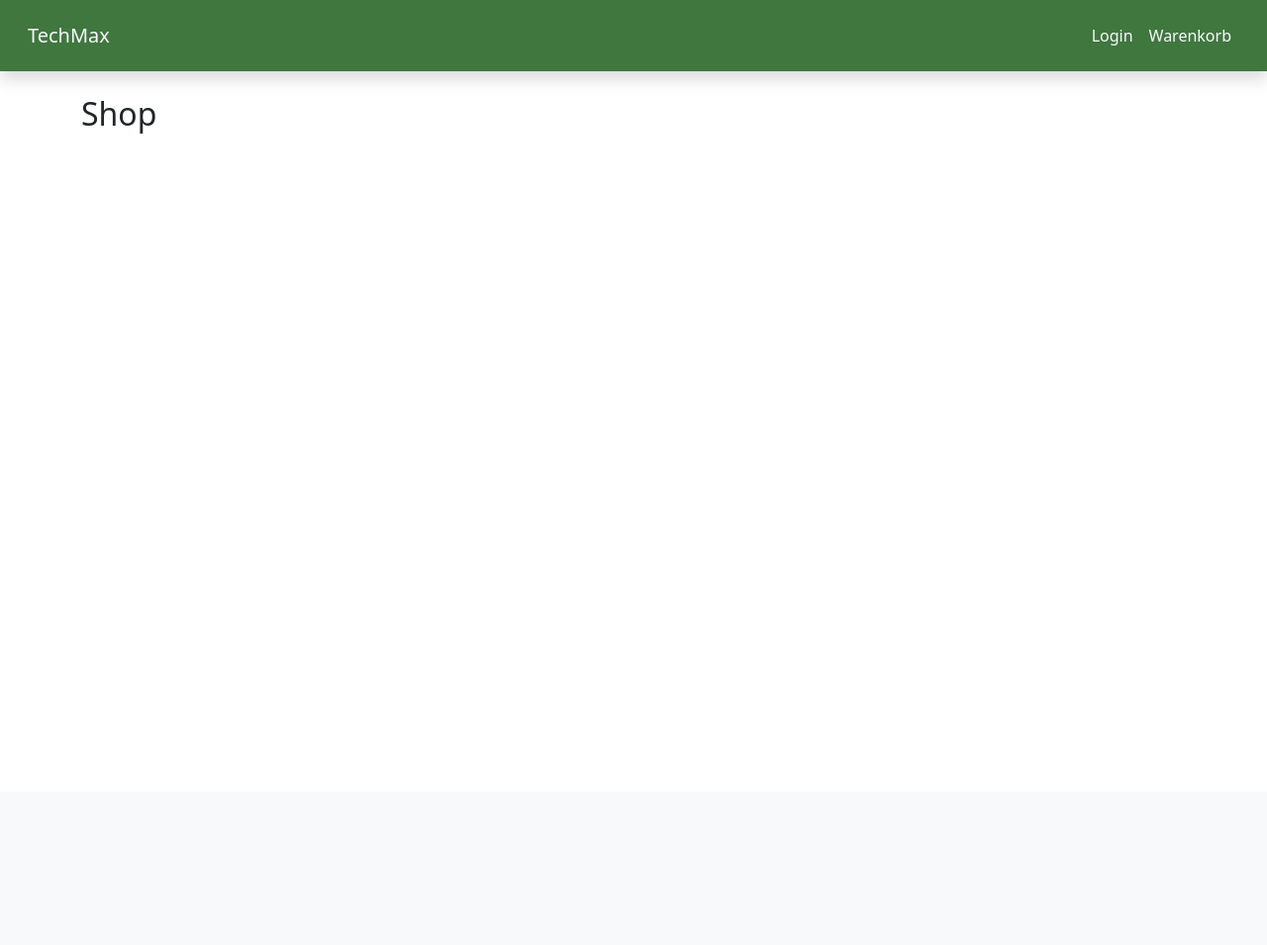
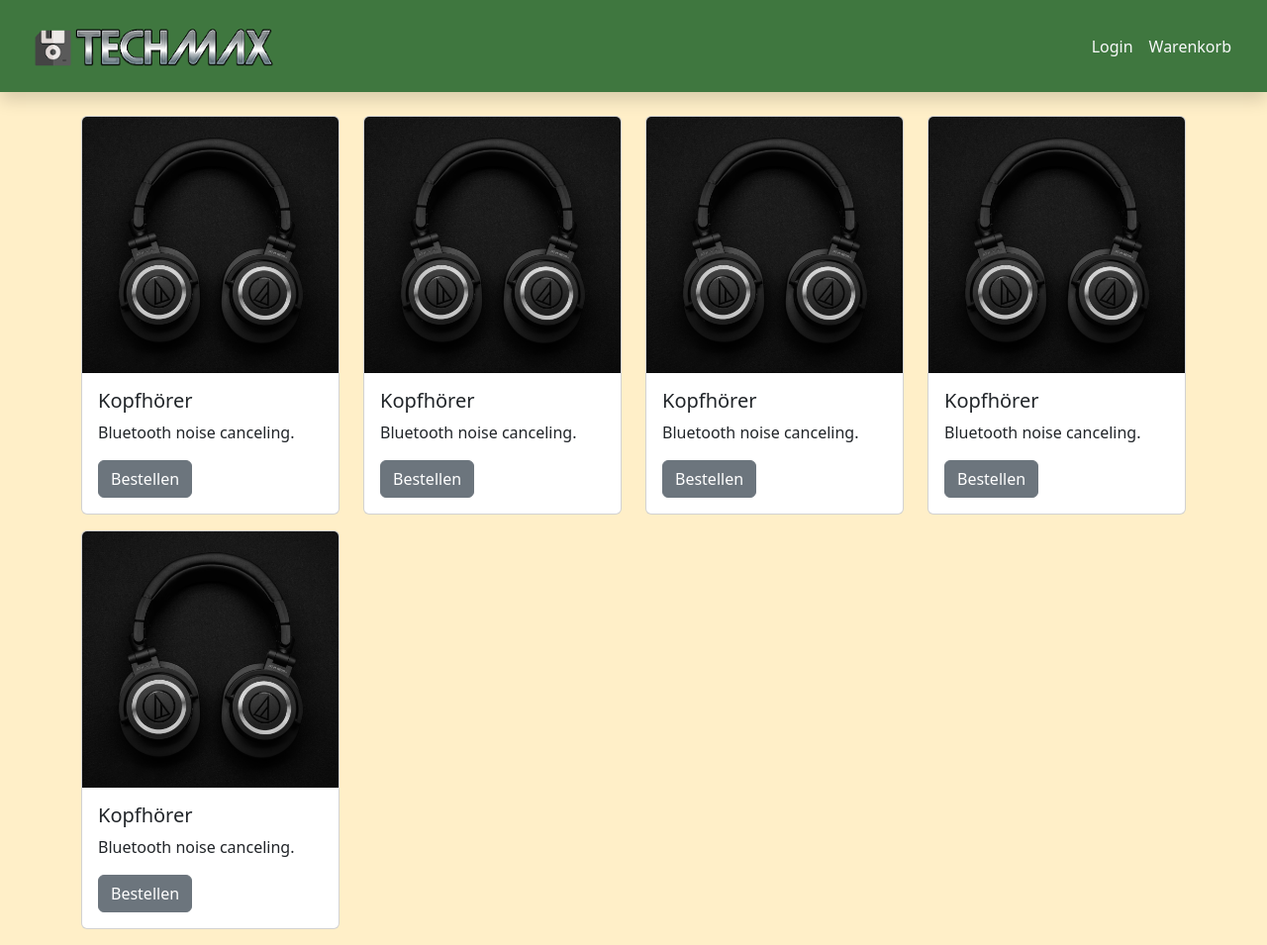
Before and after one commit to Michelle-bit-web/techmax, a Django app: page / in a window 1280 px wide. Shown: the whole page at 99% size. Before the commit the page ends 135 px from the top, so only its background shows below. Run offline with Django 5.2, Linux system fonts and the light colour scheme.

Commit message:
product cards for shop build

```diff
--- a/shop/templates/shop/index.html
+++ b/shop/templates/shop/index.html
@@ -1,9 +1,11 @@
 <!DOCTYPE html>
 <html lang="en">
 <head>
+    {% load static %}
     <meta charset="UTF-8">
     <meta name="viewport" content="width=device-width, initial-scale=1.0">
     <link href="https://cdn.jsdelivr.net/npm/bootstrap@5.3.7/dist/css/bootstrap.min.css" rel="stylesheet" integrity="sha384-LN+7fdVzj6u52u30Kp6M/trliBMCMKTyK833zpbD+pXdCLuTusPj697FH4R/5mcr" crossorigin="anonymous">
+    <link rel="stylesheet" href="{% static 'css/index.css' %}">
     <title>TechMax</title>
 </head>
 <body>
--- a/shop/templates/shop/menu.html
+++ b/shop/templates/shop/menu.html
@@ -1,6 +1,7 @@
+{% load static %}
 <nav class="navbar shadow p-3 mb-4" style="background-color: rgb(63, 119, 63);">
   <div class="container-fluid">
-    <a class="navbar-brand link-light" href="{% url 'shop' %}">TechMax</a>
+    <a class="navbar-brand link-light" href="{% url 'shop' %}"><img src="{% static 'bilder/logo.png' %}" alt="TechMax Logo"></a>
     <ul class="navbar-nav">
       <div class="d-flex">
           <a class="nav-link p-2 link-light" href="#">Login</a>
--- a/shop/templates/shop/shop.html
+++ b/shop/templates/shop/shop.html
@@ -1,5 +1,59 @@
-{% extends 'shop/index.html' %}
+{% extends 'shop/index.html' %} {% block content %} {% load static %}
 
-{% block content %}
-<h2>Shop</h2>
+<div class="row row-cols-4">
+  <div class="col mb-3">
+        <div class="card" style="max-width: 25rem">
+            <img src="{% static 'bilder/kopfhoerer.jpg' %}" class="card-img-top" alt="..." />
+            <div class="card-body">
+                <h5 class="card-title">Kopfhörer</h5>
+                <p class="card-text">Bluetooth noise canceling.</p>
+                <a href="#" class="btn btn-secondary">Bestellen</a>
+            </div>
+        </div>
+  </div>
+
+  <div class="col mb-3">
+        <div class="card" style="max-width: 25rem">
+            <img src="{% static 'bilder/kopfhoerer.jpg' %}" class="card-img-top" alt="..." />
+            <div class="card-body">
+                <h5 class="card-title">Kopfhörer</h5>
+                <p class="card-text">Bluetooth noise canceling.</p>
+                <a href="#" class="btn btn-secondary">Bestellen</a>
+            </div>
+        </div>
+  </div>
+
+  <div class="col mb-3">
+        <div class="card" style="max-width: 25rem">
+            <img src="{% static 'bilder/kopfhoerer.jpg' %}" class="card-img-top" alt="..." />
+            <div class="card-body">
+                <h5 class="card-title">Kopfhörer</h5>
+                <p class="card-text">Bluetooth noise canceling.</p>
+                <a href="#" class="btn btn-secondary">Bestellen</a>
+            </div>
+        </div>
+  </div>
+
+  <div class="col mb-3">
+        <div class="card" style="max-width: 25rem">
+            <img src="{% static 'bilder/kopfhoerer.jpg' %}" class="card-img-top" alt="..." />
+            <div class="card-body">
+                <h5 class="card-title">Kopfhörer</h5>
+                <p class="card-text">Bluetooth noise canceling.</p>
+                <a href="#" class="btn btn-secondary">Bestellen</a>
+            </div>
+        </div>
+  </div>
+
+  <div class="col mb-3">
+        <div class="card" style="max-width: 25rem">
+            <img src="{% static 'bilder/kopfhoerer.jpg' %}" class="card-img-top" alt="..." />
+            <div class="card-body">
+                <h5 class="card-title">Kopfhörer</h5>
+                <p class="card-text">Bluetooth noise canceling.</p>
+                <a href="#" class="btn btn-secondary">Bestellen</a>
+            </div>
+        </div>
+  </div>
+</div>
 {% endblock content %}
--- /dev/null
+++ b/static/css/index.css
@@ -0,0 +1,3 @@
+body {
+    background-color: rgb(255, 239, 200);
+}
--- a/techmax/settings.py
+++ b/techmax/settings.py
@@ -121,3 +121,7 @@ STATIC_URL = 'static/'
 # https://docs.djangoproject.com/en/5.2/ref/settings/#default-auto-field
 
 DEFAULT_AUTO_FIELD = 'django.db.models.BigAutoField'
+
+STATICFILES_DIRS = [
+    BASE_DIR / 'static'
+]
```
Also changed, not shown: static/bilder/kopfhoerer.jpg (added), static/bilder/logo.png (added).
